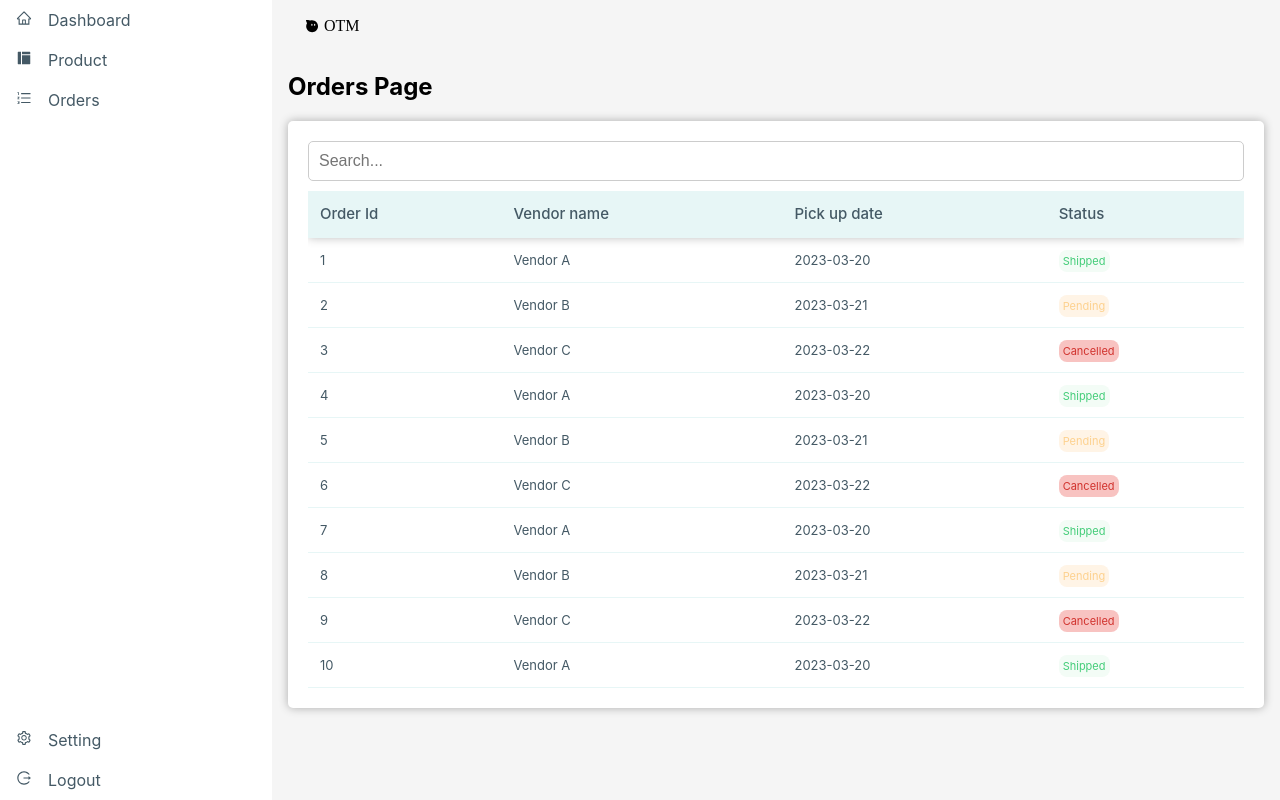
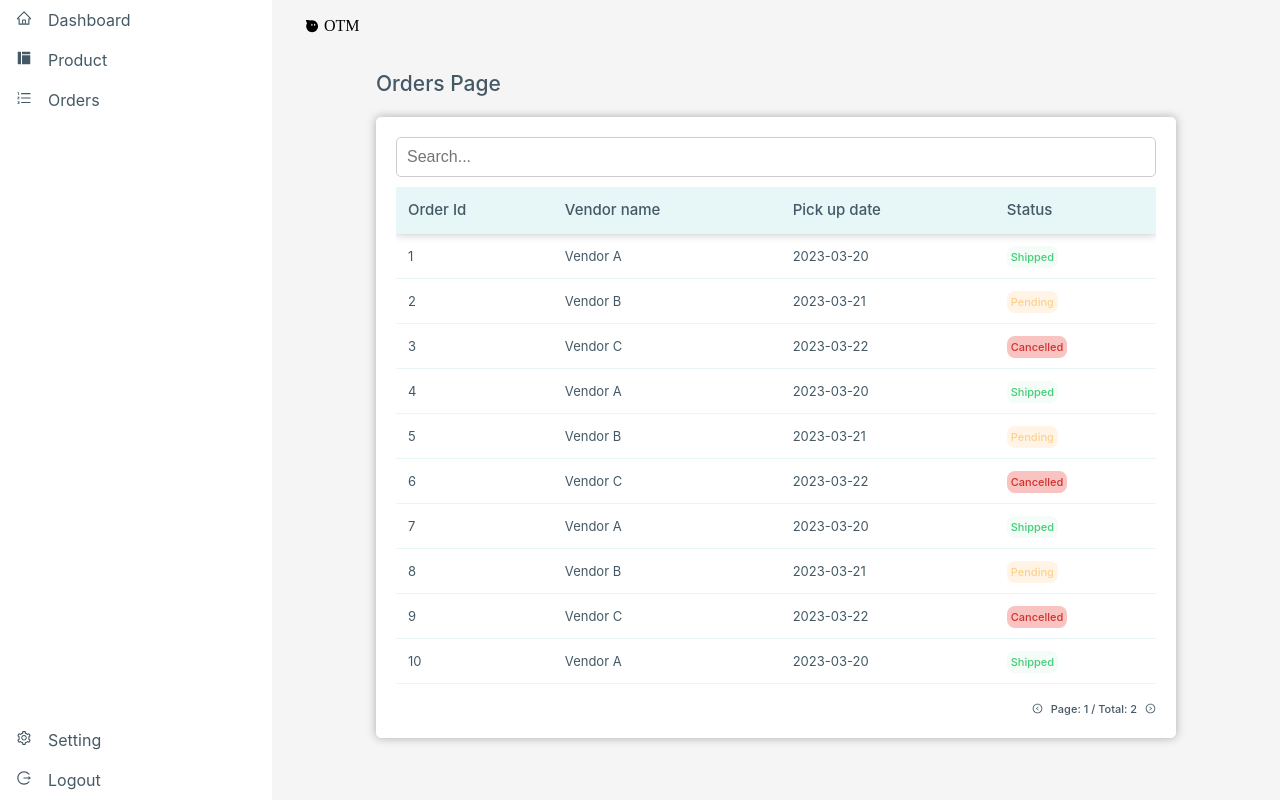
Before and after one commit to ravindrakumarkumawat/order-management-tool, a React (Create React App) app: page / in a window 1280 px wide. Both pictures are taken after a click on the button "Login". Built offline with nearby package versions, Linux system fonts and the light colour scheme.

Commit message:
Added the pagination

```diff
--- /dev/null
+++ b/src/component/common/Pagination/index.css
@@ -0,0 +1,7 @@
+.pagination-container {
+  font-size: var(--theme-septenary-font-size);
+  line-height: var(--theme-senary-line-height);
+  font-weight: var( --theme-primary-font-weight);
+
+  color: var(--theme-font-color__primary);
+}
--- /dev/null
+++ b/src/component/common/Pagination/index.js
@@ -0,0 +1,22 @@
+import { AiOutlineLeftCircle, AiOutlineRightCircle } from "react-icons/ai";
+import './index.css'
+const Pagination = ({currentPage, pageCount, onPageChange}) => {
+  const handleLeftClick = () => {
+    if(currentPage === 1) return
+    onPageChange(currentPage-1)
+  }
+
+  const handleRightClick = () => {
+    if(currentPage === pageCount) return
+    onPageChange(currentPage+1)
+  }
+  return (
+    <div className="k-flex k-aic k-jce pagination-container k-pt16">
+      <AiOutlineLeftCircle className="cursor-pointer" onClick={handleLeftClick}/>
+      <span className="k-pl8 k-pr8">Page: {currentPage} / Total: {pageCount}</span>
+      <AiOutlineRightCircle className="cursor-pointer" onClick={handleRightClick}/>
+    </div>
+  )
+}
+
+export default Pagination;
--- a/src/flex.css
+++ b/src/flex.css
@@ -19,6 +19,10 @@
   justify-content: space-between;
 }
 
+.k-jce {
+  justify-content: flex-end;
+}
+
 .k-aic {
   align-items: center;
 }
--- a/src/index.css
+++ b/src/index.css
@@ -3,6 +3,9 @@
   --theme-background: #F5F5F5;
   --theme-background__white: #FFFFFF;
   --theme-background__thead: #E7F6F6;
+
+  --theme-senary-font-size: 21px;
+  --theme-quinary-line-height: 30px;
 
   --theme-primary-font-size: 15px;
   --theme-primary-line-height:22px;
@@ -58,3 +61,7 @@ code {
 .w-100 {
   width: 100%;
 }
+
+.cursor-pointer {
+  cursor: pointer;
+}
--- a/src/padding.css
+++ b/src/padding.css
@@ -29,3 +29,19 @@
 .k-pb4 {
   padding-bottom: 4px;
 }
+
+.k-pl8 {
+  padding-left: 8px;
+}
+
+.k-pr8 {
+  padding-right: 8px;
+}
+
+.k-pt8 {
+  padding-top: 8px;
+}
+
+.k-pb8 {
+  padding-bottom: 8px;
+}
--- a/src/pages/Orders/index.css
+++ b/src/pages/Orders/index.css
@@ -1,70 +1,14 @@
-.orders-page {
+  .orders-page {
     max-width: 800px;
     margin: 0 auto;
   }
 
   .orders-page h1 {
-    text-align: center;
-  }
+    font-size: var(--theme-senary-font-size);
+    line-height: var(--theme-quinary-line-height);
+    font-weight: var( --theme-primary-font-weight);
 
-  .search-container {
-    margin-bottom: 10px;
-  }
-
-  #search-input {
-    width: 100%;
-    padding: 8px;
-    font-size: 16px;
-    border: 1px solid #ddd;
-    border-radius: 4px;
-  }
-
-  #orders-table {
-    width: 100%;
-    border-collapse: collapse;
-  }
-
-  #orders-table th,
-  #orders-table td {
-    padding: 8px;
-    border: 1px solid #ddd;
-    text-align: left;
-  }
-
-  #orders-table th {
-    background-color: #f2f2f2;
-  }
-
-  .pagination-container {
-    display: flex;
-    justify-content: center;
-    margin-top: 10px;
-  }
-
-  .pagination {
-    display: flex;
-    list-style-type: none;
-    margin: 0;
-    padding: 0;
-  }
-
-  .pagination li {
-    margin: 0 5px;
-  }
-
-  .pagination li a {
-    display: block;
-    padding: 5px 10px;
-    background-color: #f2f2f2;
-    border: 1px solid #ddd;
-    border-radius: 4px;
-    text-decoration: none;
-    color: #333;
-  }
-
-  .pagination li.active a {
-    background-color: #4CAF50;
-    color: white;
+    color: var(--theme-font-color__primary);
   }
 
   .order-container {
@@ -80,7 +24,7 @@
   .order__status--cancelled {
     font-size: var(--theme-septenary-font-size);
     line-height: var(--theme-senary-line-height);
-    font-weight: var( --theme-secondary-font-weight);
+    font-weight: var( --theme-primary-font-weight);
     border-radius: 8px;
   }
   .order__status--shipped {
--- a/src/pages/Orders/index.js
+++ b/src/pages/Orders/index.js
@@ -1,11 +1,11 @@
 import React, { useState } from 'react';
+import Pagination from '../../component/common/Pagination';
 import data from '../../mock/orderData.json';
 import './index.css';
 
 const Orders = () => {
     const [searchTerm, setSearchTerm] = useState('');
-    // const [currentPage, setCurrentPage] = useState(1);
-    const currentPage = 1
+    const [currentPage, setCurrentPage] = useState(1);
     const ITEMS_PER_PAGE = 10;
 
     const filteredData = data.filter((item) =>
@@ -18,14 +18,14 @@ const Orders = () => {
         const indexOfFirstItem = indexOfLastItem - ITEMS_PER_PAGE;
         return filteredData.slice(indexOfFirstItem, indexOfLastItem);
     };
-    // const getPageCount = () => {
-    //     return Math.ceil(filteredData.length / ITEMS_PER_PAGE);
-    // };
-    // const handlePageChange = (pageNumber) => {
-    //     setCurrentPage(pageNumber);
-    // };
+    const getPageCount = () => {
+        return Math.ceil(filteredData.length / ITEMS_PER_PAGE);
+    };
+    const handlePageChange = (pageNumber) => {
+        setCurrentPage(pageNumber);
+    };
     return (
-        <div className="OrdersPage">
+        <div className="orders-page">
             <h1>Orders Page</h1>
             <div className="order-container">
                 <input
@@ -56,11 +56,11 @@ const Orders = () => {
                     </tbody>
                 </table>
                 </div>
-                {/* <Pagination
+                <Pagination
                     currentPage={currentPage}
                     pageCount={getPageCount()}
                     onPageChange={handlePageChange}
-                /> */}
+                />
             </div>
         </div>
     );
```
